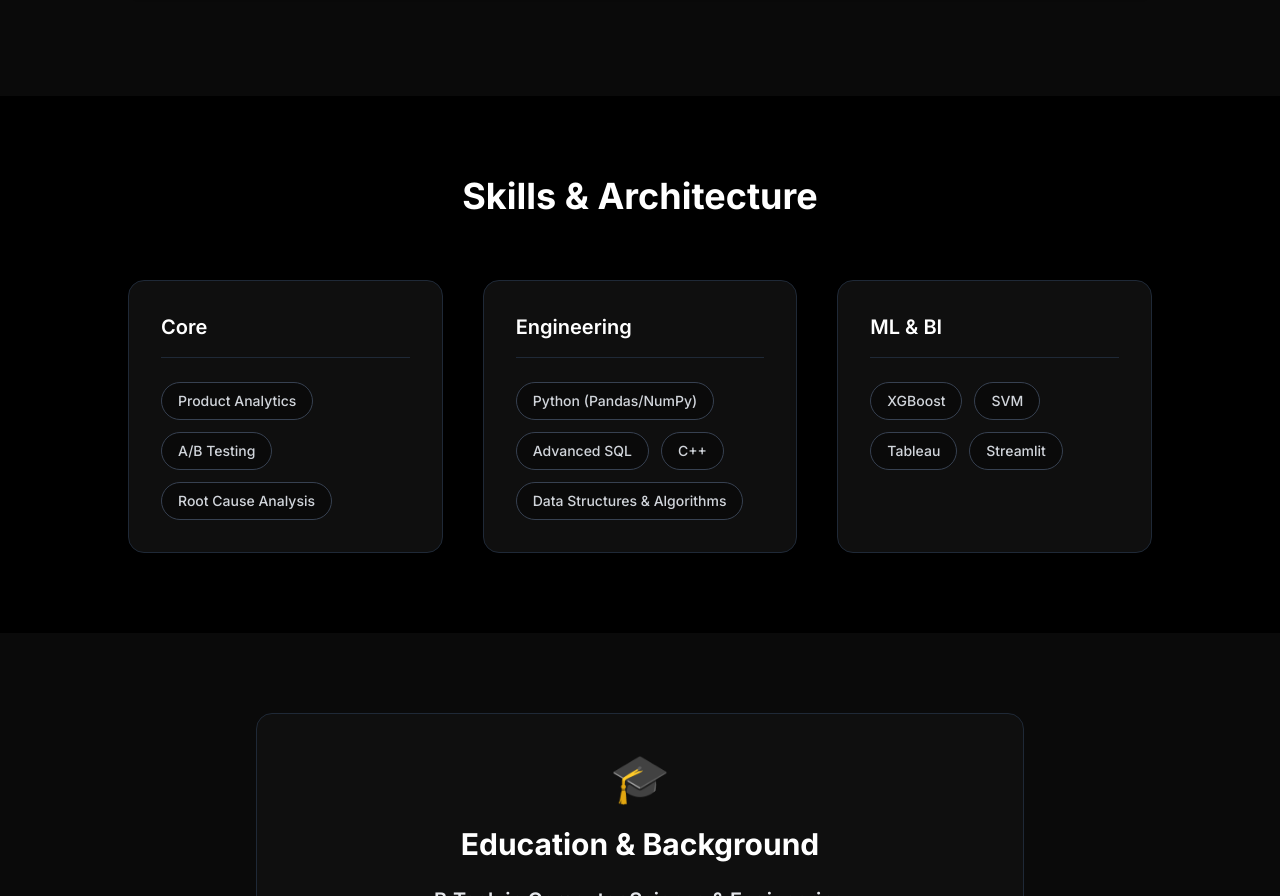
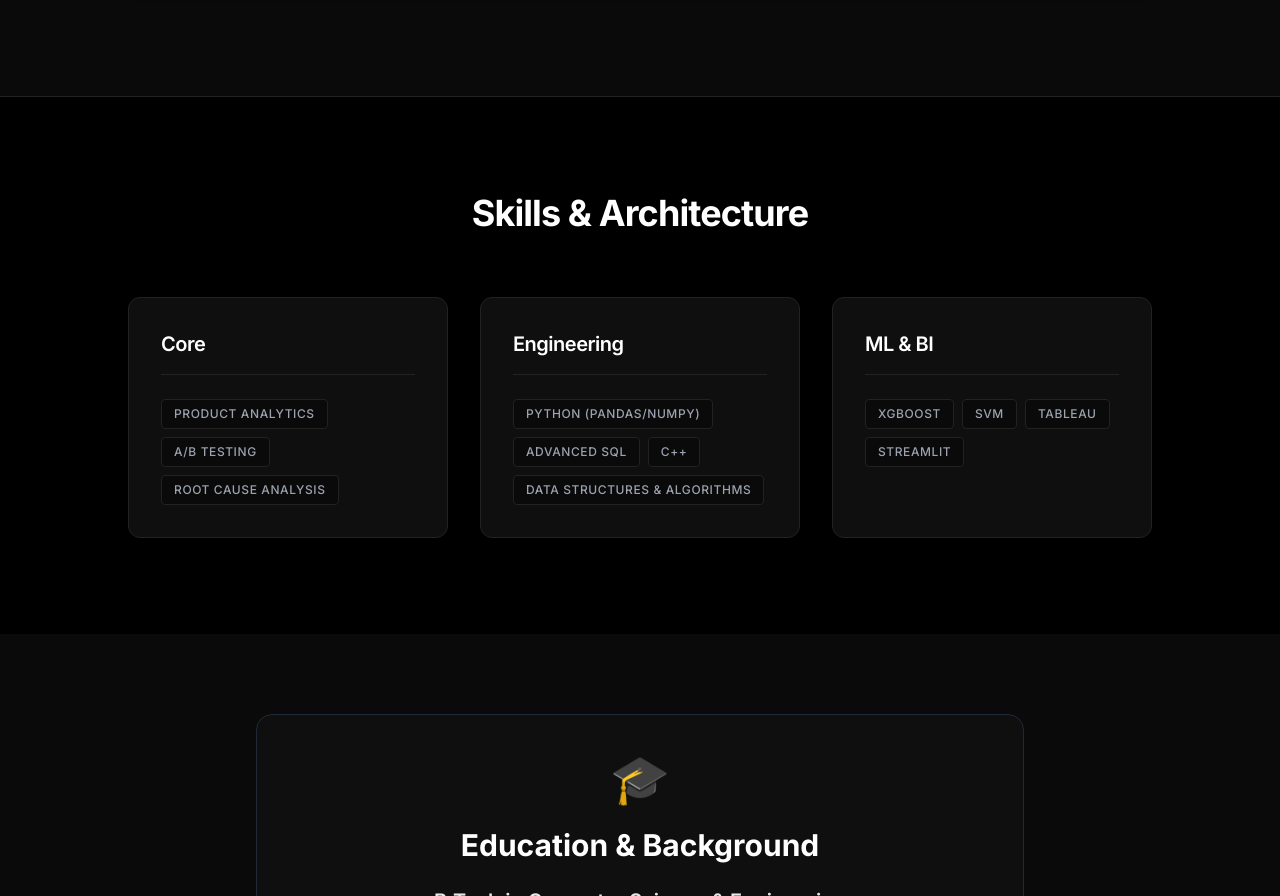
Before and after one commit to divyanshuyadav715-ship-it/portfolio-live, a React app: page / in a window 1280 px wide. Shown: the part 2008-2904 px from the top of the page. Built offline with nearby package versions, Linux system fonts and the light colour scheme; the HTML template or start-up script is replaced by a standard one.

Commit message:
Refactor Skills.jsx to monochromatic

```diff
--- a/src/components/Skills.jsx
+++ b/src/components/Skills.jsx
@@ -18,36 +18,36 @@ const skillCategories = [
 
 const Skills = () => {
   return (
-    <section id="skills" className="py-20 px-6 bg-darkbg">
+    <section id="skills" className="py-24 px-6 bg-darkbg border-t border-bordergray">
       <div className="max-w-5xl mx-auto">
         <motion.h2
-          initial={{ opacity: 0, y: 20 }}
-          whileInView={{ opacity: 1, y: 0 }}
+          initial={{ opacity: 0 }}
+          whileInView={{ opacity: 1 }}
           viewport={{ once: true }}
-          transition={{ duration: 0.6 }}
-          className="text-3xl md:text-4xl font-bold mb-16 text-center text-white"
+          transition={{ duration: 0.5 }}
+          className="text-3xl md:text-4xl font-bold mb-16 text-center text-white tracking-tight"
         >
           Skills & Architecture
         </motion.h2>
 
-        <div className="grid grid-cols-1 md:grid-cols-3 gap-10">
+        <div className="grid grid-cols-1 md:grid-cols-3 gap-8">
           {skillCategories.map((category, index) => (
             <motion.div
               key={index}
-              initial={{ opacity: 0, y: 20 }}
+              initial={{ opacity: 0, y: 10 }}
               whileInView={{ opacity: 1, y: 0 }}
               viewport={{ once: true }}
-              transition={{ duration: 0.6, delay: index * 0.2 }}
-              className="bg-cardbg rounded-2xl p-8 border border-gray-800"
+              transition={{ duration: 0.5, delay: index * 0.1 }}
+              className="bg-cardbg rounded-xl p-8 border border-bordergray hover:border-gray-600 transition-all duration-300 shadow-sm hover:shadow-lg"
             >
-              <h3 className="text-xl font-semibold text-white mb-6 border-b border-gray-800 pb-4">
+              <h3 className="text-xl font-semibold text-white mb-6 border-b border-bordergray pb-4 tracking-tight">
                 {category.title}
               </h3>
-              <div className="flex flex-wrap gap-3">
+              <div className="flex flex-wrap gap-2">
                 {category.skills.map((skill, sIndex) => (
                   <span
                     key={sIndex}
-                    className="px-4 py-2 bg-darkerbg text-gray-300 text-sm font-medium rounded-full border border-gray-700 hover:border-neon hover:text-neon transition-colors duration-300"
+                    className="px-3 py-1.5 bg-darkerbg text-gray-400 text-xs font-medium rounded border border-bordergray hover:border-gray-400 hover:text-white transition-colors duration-200 uppercase tracking-wider"
                   >
                     {skill}
                   </span>
```
